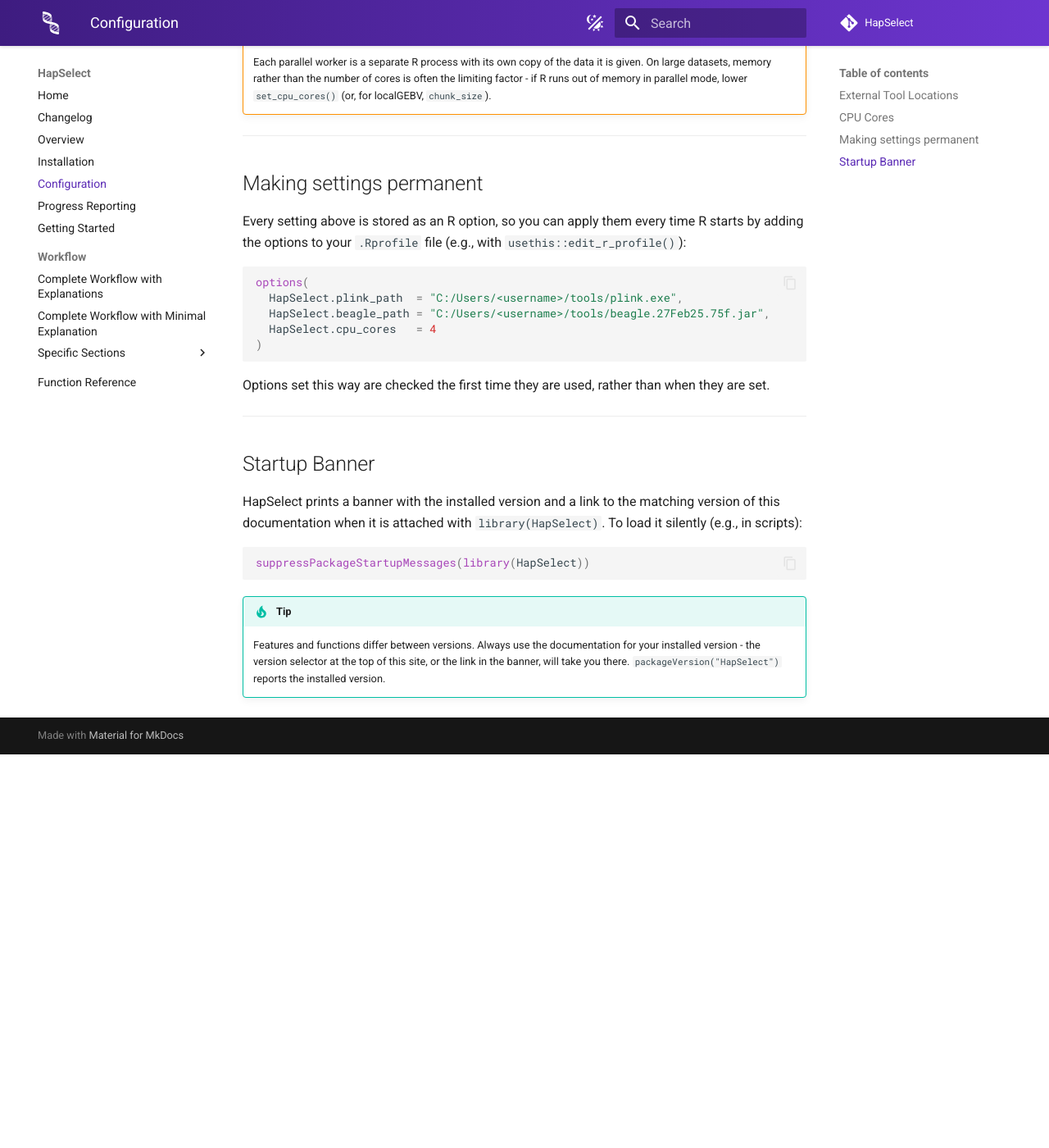
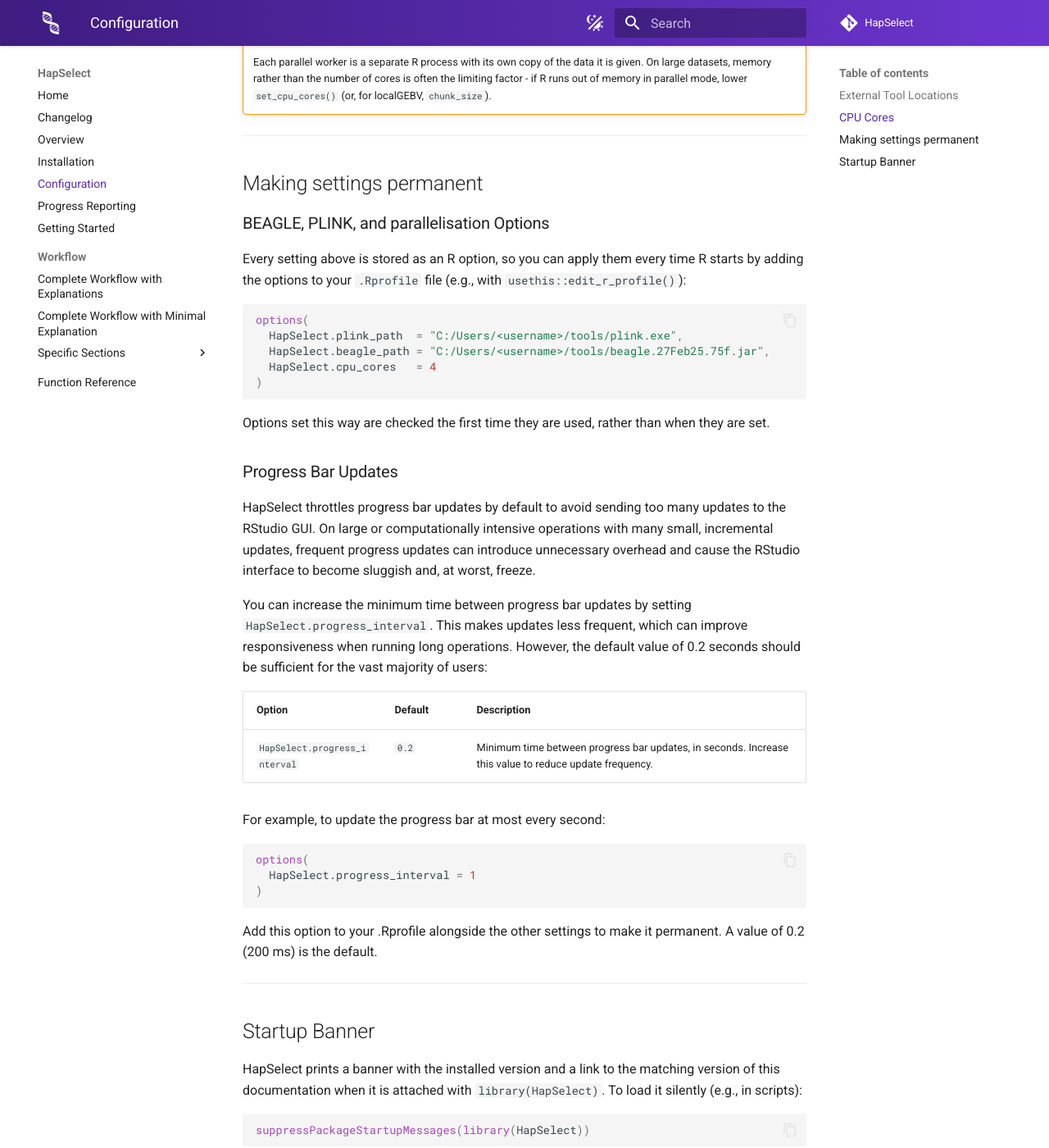
Before and after one commit to wrshf7/HapSelect-Docs, an MkDocs documentation site: the page built from docs/configuration.md, in a window 1280 px wide and 1400 px high, scrolled down 3118 px. Shown: the whole window at 82% size. Built offline with MkDocs 1.6.1 and Material for MkDocs 9.7.7, drawn with Linux system fonts in a browser that asks for light colours; comment, search, counter and statistics services are not loaded; the version menu is left out; before the commit the page ends 4038 px from its top, so only the background shows below that.

Commit message:
Update configuration.md
Added the update interval option

````diff
--- a/docs/configuration.md
+++ b/docs/configuration.md
@@ -98,6 +98,8 @@
 
 ## Making settings permanent
 
+### BEAGLE, PLINK, and parallelisation Options
+
 Every setting above is stored as an R option, so you can apply them every time R starts by adding the options to your `.Rprofile` file (e.g., with `usethis::edit_r_profile()`):
 
 ```r
@@ -109,6 +111,26 @@
 ```
 
 Options set this way are checked the first time they are used, rather than when they are set.
+
+### Progress Bar Updates
+
+HapSelect throttles progress bar updates by default to avoid sending too many updates to the RStudio GUI. On large or computationally intensive operations with many small, incremental updates, frequent progress updates can introduce unnecessary overhead and cause the RStudio interface to become sluggish and, at worst, freeze.
+
+You can increase the minimum time between progress bar updates by setting `HapSelect.progress_interval`. This makes updates less frequent, which can improve responsiveness when running long operations. However, the default value of 0.2 seconds should be sufficient for the vast majority of users:
+
+| Option | Default | Description |
+|:---|:---|:---|
+| `HapSelect.progress_interval` | `0.2` | Minimum time between progress bar updates, in seconds. Increase this value to reduce update frequency. |
+
+For example, to update the progress bar at most every second:
+
+```r
+options(
+  HapSelect.progress_interval = 1
+)
+```
+
+Add this option to your .Rprofile alongside the other settings to make it permanent. A value of 0.2 (200 ms) is the default.
 
 ---
 
````
